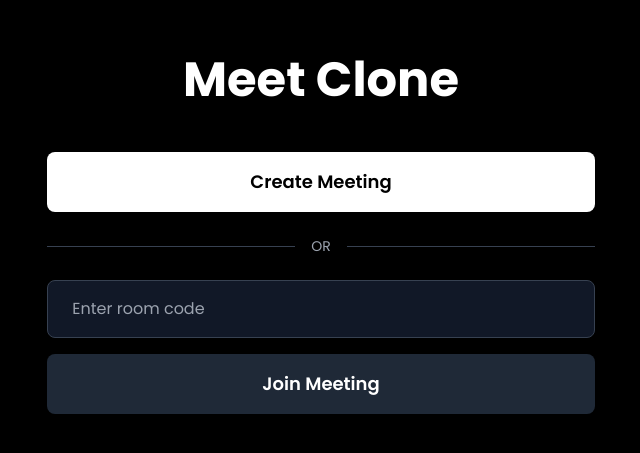
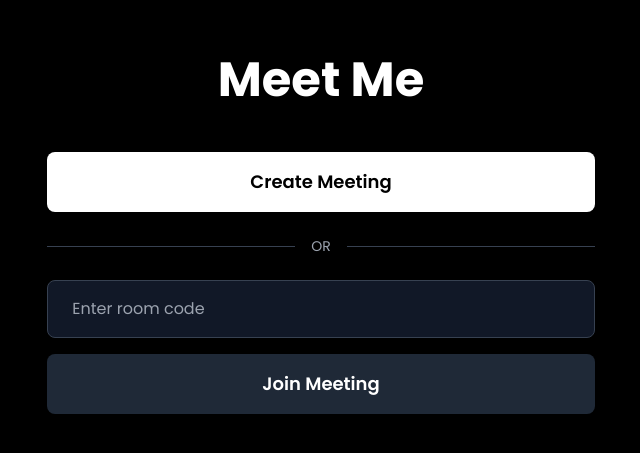
Before and after one commit to johnny-ops/meet-me, a React (Vite) app in the folder client/: page / in a window 1280 px wide. Shown: the part 165-618 px from the top of the page, without its empty margins (319-959 px from the left). Built offline with nearby package versions, Linux system fonts and the light colour scheme; no server answers.

Commit message:
Pangalawa

```diff
--- a/client/src/pages/Home.jsx
+++ b/client/src/pages/Home.jsx
@@ -25,7 +25,7 @@
   return (
     <div className="min-h-screen flex items-center justify-center bg-black">
       <div className="text-center space-y-8 p-8">
-        <h1 className="text-5xl font-bold text-white mb-12">Meet Clone</h1>
+        <h1 className="text-5xl font-bold text-white mb-12">Meet Me</h1>
 
         <div className="space-y-6">
           {/* Create Meeting Button */}
```
Also changed, not shown: 1 other file (tests, documents, lock files or other folders).
